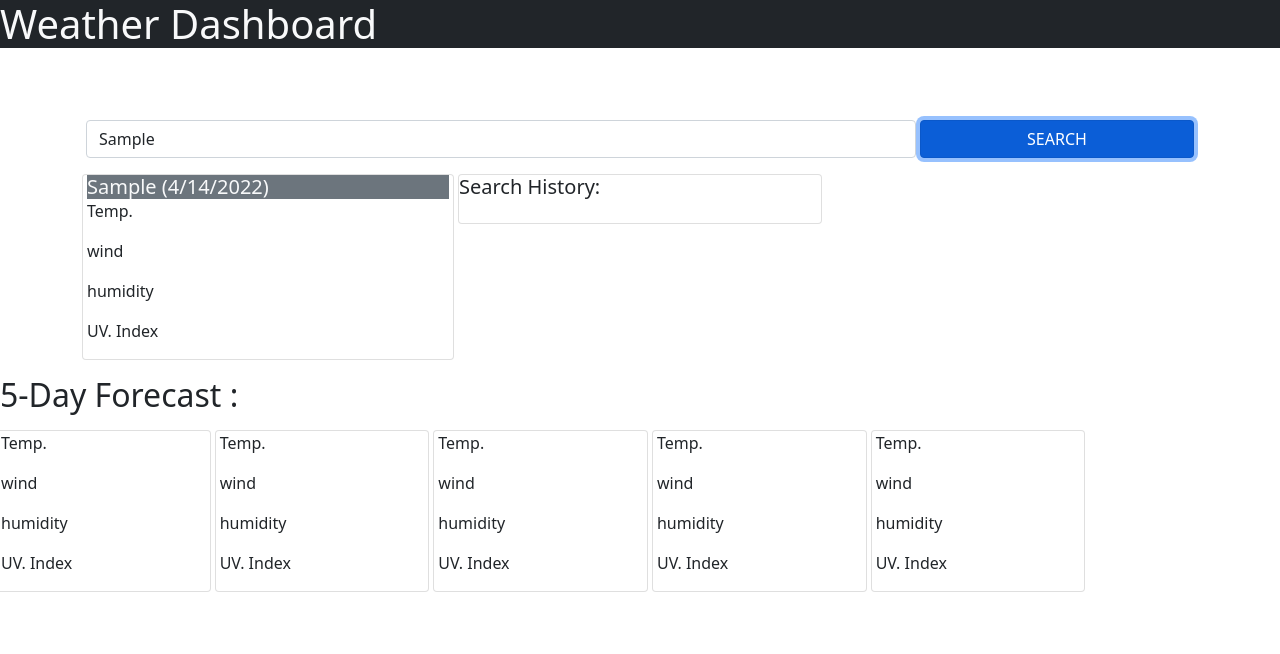
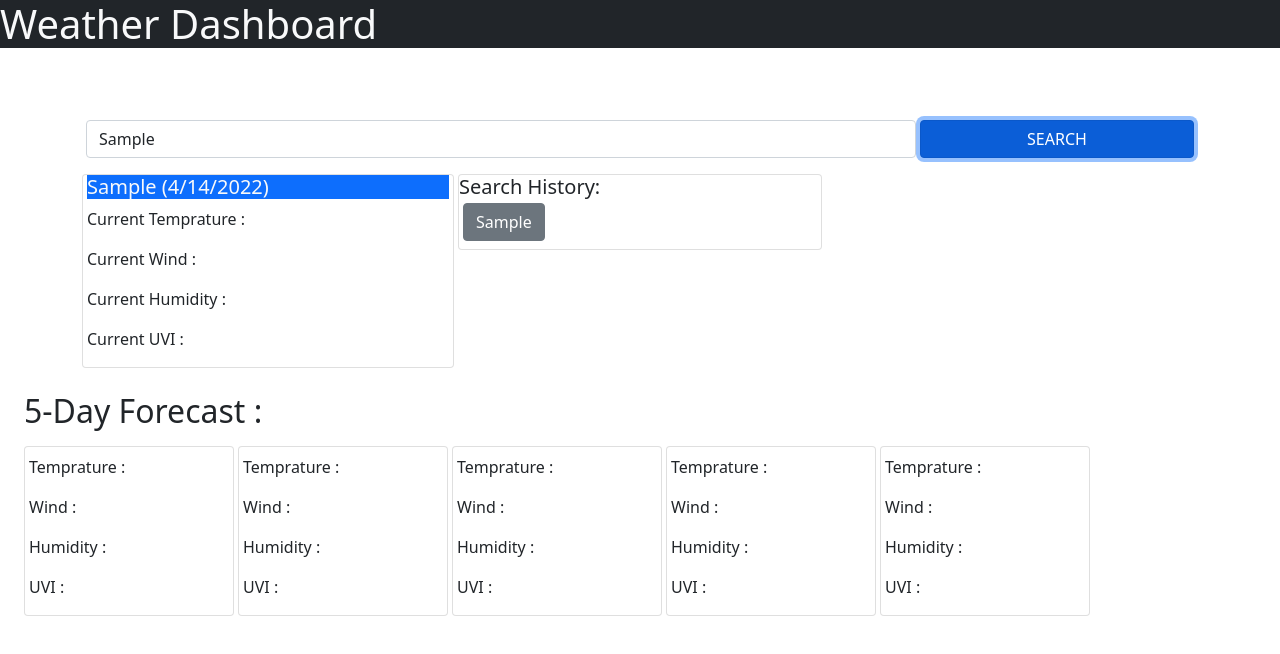
Before and after one commit to Gedionadamu/Weather_Dashboard, a plain HTML site: page index.html in a window 1280 px wide. Both pictures are taken after typing "Sample" into the empty fields and a click on the button "SEARCH". Drawn offline with nearby package versions, Linux system fonts and the light colour scheme; no server answers.

Commit message:
added functionality to show 5 day forcast, UVI, show search history

```diff
--- a/index.html
+++ b/index.html
@@ -19,50 +19,56 @@
         </div>
         <div class="row g-2 mt-2">
             <div class="col-md-4 card">
-                <h5 id="currentDay" class=" text-light bg-secondary mb-0"></h5>
-                 <p class="temp">Temp. </p>
-                 <p class="wind">wind </p>
-                 <p class="humidity">humidity </p>
-                 <p class="uv">UV. Index</p>
+                <h5 id="currentDay" class=" text-light bg-primary mb-2 text-capitalize">Current City</h5>
+                 <p  id="currenttemp">Current Temprature :</p>
+                 <p class="wind" id="currentwind">Current Wind :</p>
+                 <p class="humidity" id="currenthumidity">Current Humidity :</p>
+                 <p class="uv" id="currentuv">Current UVI :</p>
             </div>
             <div class="col-md-4">
                 <div class="card">
-                    <h5 class="mb-4">Search History:</h5>
+                    <h5 class="mb-6 history col-md-6">Search History:</h5>
                 </div>
             </div>
         </div>
     </div>
-    <h2> 5-Day Forecast :</h2>
-    <div class="row g-2 mt-2 gap-1">
+
+    <h2 class="row g-2 mt-2 ms-4 gap-1"> 5-Day Forecast :</h2>
+    <div class="row g-2 mt-2 ms-4 gap-1">
         <div class="col-md-2 card">
-            <p class="temp">Temp. </p>
-            <p class="wind">wind </p>
-            <p class="humidity">humidity </p>
-            <p class="uv">UV. Index</p>
+            <h2 id="day0"></h2>
+            <p class="temp" id="temp0">Temprature : </p>
+            <p class="wind" id="wind0">Wind :</p>
+            <p class="humidity" id="humidity0">Humidity :</p>
+            <p class="uv" id="uv0">UVI :</p>
         </div>
         <div class="col-md-2 card">
-            <p class="temp">Temp. </p>
-            <p class="wind">wind </p>
-            <p class="humidity">humidity </p>
-            <p class="uv">UV. Index</p>
+            <h2 id="day1"></h2>
+            <p class="temp"id="temp1">Temprature : </p>
+            <p class="wind"id="wind1">Wind : </p>
+            <p class="humidity" id="humidity1">Humidity : </p>
+            <p class="uv" id="uv1">UVI :</p>
         </div>
         <div class="col-md-2 card">
-            <p class="temp">Temp. </p>
-            <p class="wind">wind </p>
-            <p class="humidity">humidity </p>
-            <p class="uv">UV. Index</p>
+            <h2 id="day2"></h2>
+            <p class="temp" id="temp2">Temprature : </p>
+            <p class="wind" id="wind2">Wind :</p>
+            <p class="humidity" id="humidity2">Humidity : </p>
+            <p class="uv" id="uv2">UVI :</p>
         </div>
         <div class="col-md-2 card">
-            <p class="temp">Temp. </p>
-            <p class="wind">wind </p>
-            <p class="humidity">humidity </p>
-            <p class="uv">UV. Index</p>
+            <h2 id="day3"></h2>
+            <p class="temp" id="temp3">Temprature : </p>
+            <p class="wind" id="wind3">Wind :</p>
+            <p class="humidity"id="humidity3">Humidity : </p>
+            <p class="uv" id="uv3">UVI :</p>
         </div>
         <div class="col-md-2 card">
-            <p class="temp">Temp. </p>
-            <p class="wind">wind </p>
-            <p class="humidity">humidity </p>
-            <p class="uv">UV. Index</p>
+            <h2 id="day4"></h2>
+            <p class="temp" id="temp4">Temprature : </p>
+            <p class="wind" id="wind4">Wind :</p>
+            <p class="humidity" id="humidity4">Humidity : </p>
+            <p class="uv" id="uv4">UVI :</p>
         </div>
     </div>
 
--- a/script.js
+++ b/script.js
@@ -4,19 +4,51 @@ var UserInput = $("input").val();
 var currentcity = "PlaceHolder";
 var searchHistory = [];
 var searchBtn = $(".search");
-var days = 5
+var cardEl = $(".card");
+var days = 5;
 
 
 
-
+ function init(){
+     var savedsearch = JSON.parse(localStorage.getItem("savedHistory"));
+     if (savedsearch !== null){
+         savedsearch = searchHistory;
+     }
+     renderHistory();
+ }
 function saveHistory(){
     searchHistory.push(UserInput)
     localStorage.setItem("savedHistory", JSON.stringify(searchHistory));
-    console.log(searchHistory);
+    // console.log(searchHistory);
 }
 function renderHistory(){
+    var localsearch = JSON.parse(localStorage.getItem("savedHistory"));
+    console.log(localsearch);
+       var historyEl = $('.history')
+       if (localsearch == null){
+           return
+       }
+       else{
+    for(var i=0; i < localsearch.length; i++) {
+        var search = $('<button>');
+        search.text(localsearch[i]);
+        search.addClass('btn btn-secondary historybtn ms-1 mt-1');
+        historyEl.append(search);
+
+    }
+}
+
 
 }
+//  var historybutton = $(".historybtn");
+//  console.log(historybutton);
+//  historybutton.on("click", function(){
+//      var txt = $(this).val();
+//      console.log(txt)
+
+//  })
+//  console.log
+
 
 searchBtn.on("click", function(){
 
@@ -31,9 +63,9 @@ searchBtn.on("click", function(){
     })
     .then(function(data){
         console.log(data)
-        console.log(data.main.temp);
-        console.log(data.wind.speed);
-        console.log(data.main.humidity);
+        $("#currenttemp").text("Current Temprature : " + data.main.temp + "°F");
+        $("#currentwind").text("Current Wind : " + data.wind.speed + "MPH");
+        $("#currenthumidity").text("Current Humidity : " + data.main.humidity + "%");
         console.log(data.coord.lat);
         console.log(data.coord.lon);
         lat.push(data.coord.lat);
@@ -44,7 +76,7 @@ searchBtn.on("click", function(){
             return response2.json();
         })
         .then(function(data2){
-            console.log(data2.current.uvi)
+            $("#currentuv").text("Current UVI : " + data2.current.uvi)
         })
 
         fetch(`https://api.openweathermap.org/data/2.5/onecall?lat=${lat}&lon=${lon}&exclude=current,minutely,hourly,alerts&appid=${APIkey}&units=imperial`)
@@ -54,14 +86,20 @@ searchBtn.on("click", function(){
         .then(function(data1){
             console.log(data1.daily);
             for(var i=0; i < 5; i++){
-                    console.log(data1.daily[i].temp.day)
-                    console.log(data1.daily[i].wind_speed)
-                    console.log(data1.daily[i].humidity)
-                    console.log(data1.daily[i].uvi)
+
+                    $("#day"+[i]).text(moment().add(i+1, 'days').format("M/D/YYYY"));
+                    $("#temp"+[i]).text("Temprature : " + data1.daily[i].temp.day + "°F" );
+                    $("#wind"+[i]).text( "Wind : " + data1.daily[i].wind_speed  + "MPH");
+                    $("#humidity"+[i]).text("Humidity : " + data1.daily[i].humidity + "%" );
+                    $("#uv"+[i]).text( "UVI : " + data1.daily[i].uvi);
                 }
 
         })
     })
+    saveHistory();
+    renderHistory();
 
-    saveHistory();
+
 });
+
+init();
```
